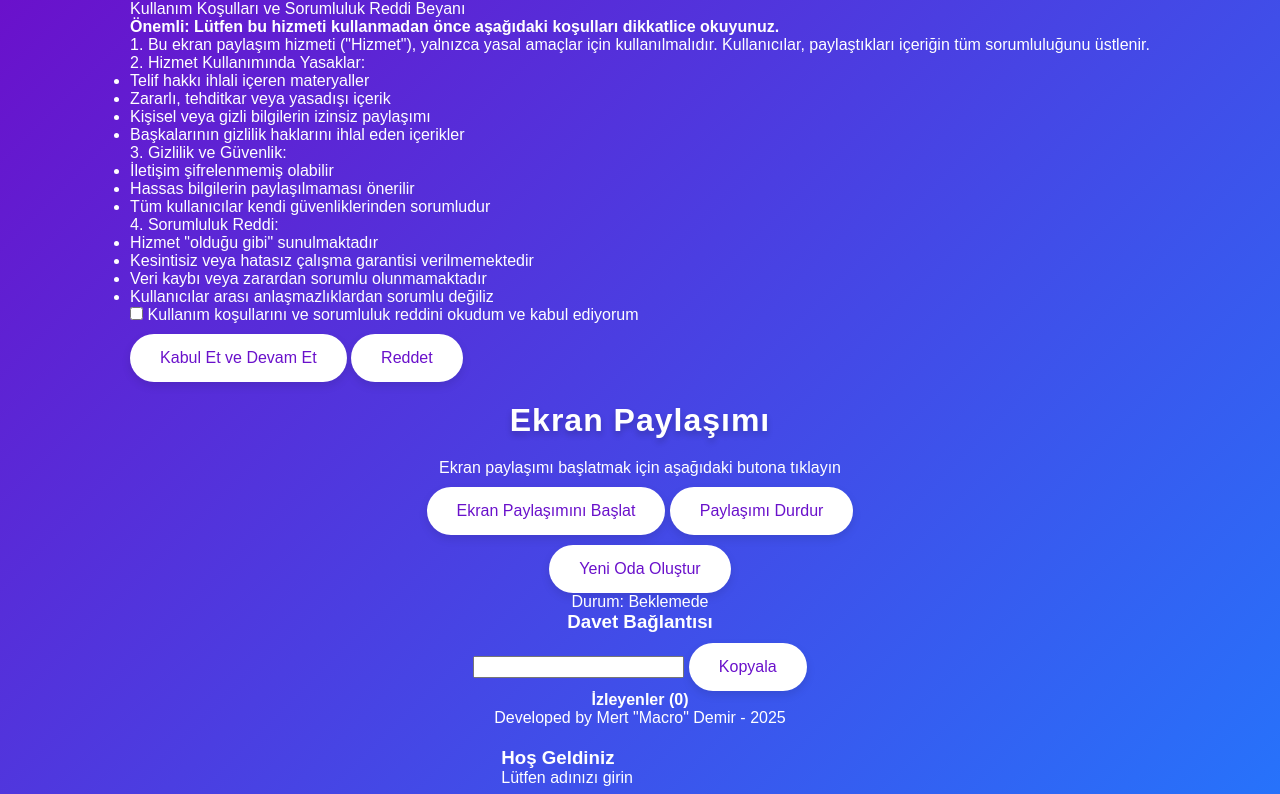
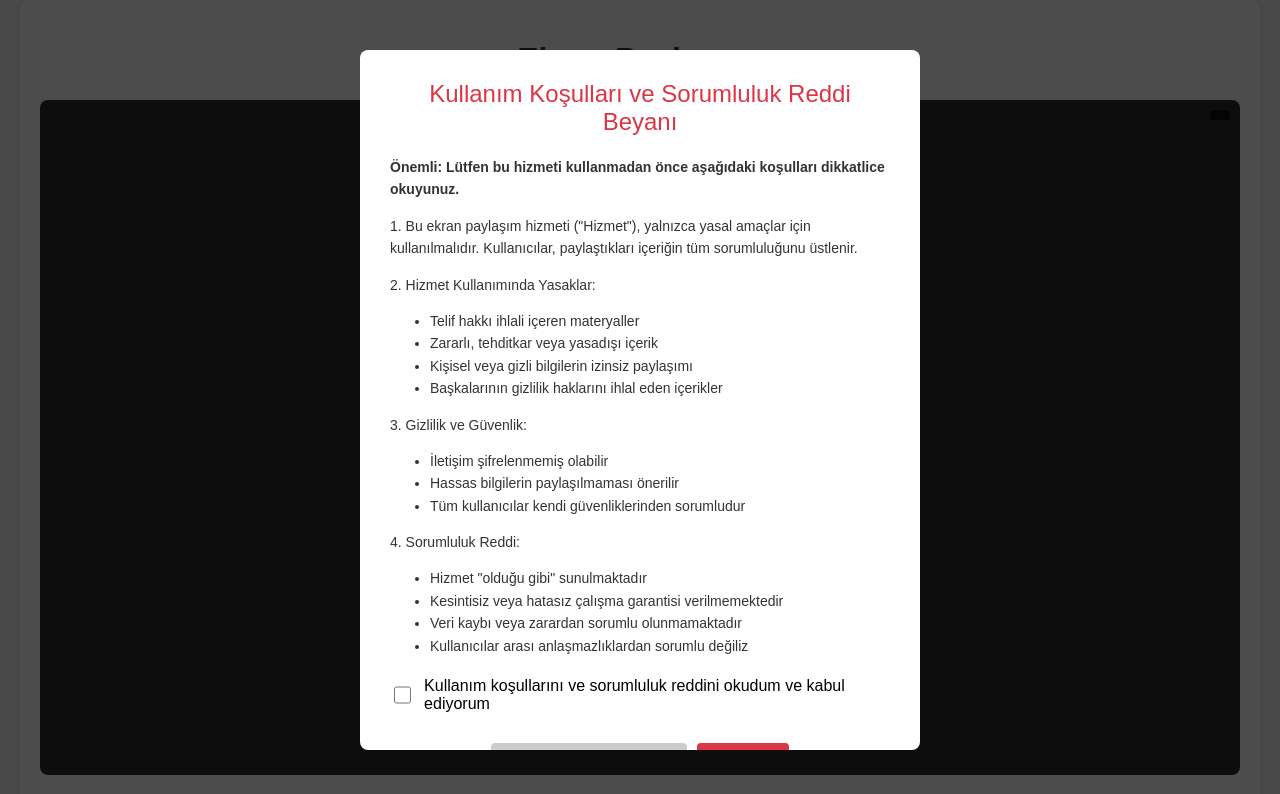
Before and after one commit to macrobeyyyx/streaming, a website: page index.html in a window 1280 px wide. Shown: the top 794 px of the page. Drawn offline with nearby package versions, Linux system fonts and the light colour scheme.

Commit message:
Update styles.css

```diff
--- a/css/styles.css
+++ b/css/styles.css
@@ -1,145 +1,257 @@
-/* Genel Stiller */
-* {
+body {
+    font-family: Arial, sans-serif;
     margin: 0;
     padding: 0;
-    box-sizing: border-box;
-}
-
-body {
-    font-family: 'Poppins', sans-serif;
-    background: linear-gradient(135deg, #6a11cb, #2575fc);
-    color: white;
-    overflow-x: hidden;
     min-height: 100vh;
     display: flex;
-    flex-direction: column;
     justify-content: center;
     align-items: center;
+    background-color: #f5f5f5;
 }
-
 .container {
-    max-width: 600px;
-    width: 90%;
+    background-color: white;
+    padding: 20px;
+    border-radius: 8px;
+    box-shadow: 0 2px 4px rgba(0,0,0,0.1);
+    width: 1200px;
+    max-width: 95%;
+}
+.video-container {
+    width: 100%;
+    aspect-ratio: 16/9;
+    background-color: #2c2c2c;
+    margin: 20px 0;
+    border-radius: 8px;
+    display: flex;
+    align-items: center;
+    justify-content: center;
+    color: white;
+    min-height: 600px;
+    position: relative;
+    overflow: hidden;
+}
+.video-overlay {
+    position: absolute;
+    top: 10px;
+    right: 10px;
+    background: rgba(0,0,0,0.7);
+    padding: 5px 10px;
+    border-radius: 4px;
+    color: white;
+    font-size: 14px;
+}
+button {
+    background-color: #007bff;
+    color: white;
+    border: none;
+    padding: 10px 20px;
+    border-radius: 4px;
+    cursor: pointer;
+    font-size: 16px;
+    margin: 10px 0;
+    transition: all 0.3s ease;
+}
+button:hover {
+    background-color: #0056b3;
+    transform: translateY(-1px);
+}
+button:disabled {
+    background-color: #cccccc;
+    cursor: not-allowed;
+    transform: none;
+}
+.controls {
+    display: flex;
+    gap: 10px;
+    margin-top: 20px;
+    justify-content: center;
+}
+#status {
+    margin-top: 10px;
+    color: #666;
     text-align: center;
-    margin: 0 auto;
+}
+.invite-section {
+    margin-top: 20px;
     padding: 20px;
+    background-color: #f8f9fa;
+    border-radius: 8px;
 }
-
-h1 {
-    font-size: 2rem;
-    margin-bottom: 20px;
-    letter-spacing: 1px;
-    text-shadow: 0 4px 6px rgba(0, 0, 0, 0.2);
+.invite-link {
+    padding: 10px;
+    background-color: #fff;
+    border: 1px solid #ddd;
+    border-radius: 4px;
+    margin: 10px 0;
+    display: flex;
+    justify-content: space-between;
+    align-items: center;
+    box-shadow: 0 1px 3px rgba(0,0,0,0.1);
 }
-
-button {
-    padding: 15px 30px;
-    font-size: 1rem;
-    background-color: white;
-    color: #6a11cb;
+.invite-link input {
+    flex-grow: 1;
     border: none;
-    border-radius: 50px;
-    cursor: pointer;
-    transition: transform 0.3s ease, box-shadow 0.3s ease;
-    box-shadow: 0 4px 10px rgba(0, 0, 0, 0.1);
-    margin-top: 10px;
+    padding: 10px;
+    margin-right: 10px;
+    font-size: 14px;
+    color: #333;
+    background: transparent;
 }
-
-button:hover {
-    transform: scale(1.05);
-    box-shadow: 0 6px 15px rgba(0, 0, 0, 0.2);
+.invite-link input:focus {
+    outline: none;
 }
-
-#inviteLink {
+.signature {
+    text-align: center;
     margin-top: 20px;
-    font-size: 1rem;
-    color: #ffffff;
-    text-shadow: 0 2px 4px rgba(0, 0, 0, 0.2);
-    word-break: break-all;
+    font-style: italic;
+    color: #666;
+    border-top: 1px solid #ddd;
+    padding-top: 10px;
 }
-
-/* Modal Stilleri */
-.modal {
+.viewers {
+    margin-top: 20px;
+    padding: 10px;
+    background-color: #fff;
+    border-radius: 4px;
+    box-shadow: 0 1px 3px rgba(0,0,0,0.1);
+}
+.viewers-list {
+    list-style: none;
+    padding: 0;
+    max-height: 200px;
+    overflow-y: auto;
+}
+.viewers-list li {
+    padding: 8px 10px;
+    border-bottom: 1px solid #eee;
+    display: flex;
+    justify-content: space-between;
+    align-items: center;
+    transition: background-color 0.2s ease;
+}
+.viewers-list li:hover {
+    background-color: #f8f9fa;
+}
+h1, h3, h4 {
+    text-align: center;
+    color: #333;
+}
+.login-modal {
+    display: none;
     position: fixed;
     top: 0;
     left: 0;
     width: 100%;
     height: 100%;
-    background-color: rgba(0, 0, 0, 0.8);
-    display: flex;
+    background-color: rgba(0,0,0,0.5);
     justify-content: center;
     align-items: center;
     z-index: 1000;
 }
-
-.modal-content {
+.login-content {
     background-color: white;
     padding: 30px;
-    border-radius: 15px;
-    max-width: 500px;
+    border-radius: 8px;
+    width: 300px;
     text-align: center;
-    box-shadow: 0 6px 15px rgba(0, 0, 0, 0.2);
+    box-shadow: 0 4px 6px rgba(0,0,0,0.1);
+}
+.login-content input {
+    width: 90%;
+    padding: 10px;
+    margin: 10px 0;
+    border: 1px solid #ddd;
+    border-radius: 4px;
+    font-size: 16px;
+}
+.user-info {
+    text-align: right;
+    margin-bottom: 10px;
+    font-weight: bold;
+    color: #007bff;
+}
+.notification {
+    position: fixed;
+    top: 20px;
+    right: 20px;
+    padding: 15px 20px;
+    background-color: #28a745;
+    color: white;
+    border-radius: 4px;
+    display: none;
+    animation: slideIn 0.3s ease-out;
+    z-index: 1000;
+}
+@keyframes slideIn {
+    from {
+        transform: translateX(100%);
+        opacity: 0;
+    }
+    to {
+        transform: translateX(0);
+        opacity: 1;
+    }
 }
 
-.modal-content h2 {
-    font-size: 1.5rem;
-    margin-bottom: 15px;
-    color: #343a40;
+.disclaimer-modal {
+    display: none;
+    position: fixed;
+    top: 0;
+    left: 0;
+    width: 100%;
+    height: 100%;
+    background-color: rgba(0,0,0,0.7);
+    z-index: 2000;
+    justify-content: center;
+    align-items: center;
 }
 
-.modal-content p {
-    font-size: 1rem;
-    margin-bottom: 20px;
-    color: #495057;
+.disclaimer-content {
+    background-color: white;
+    padding: 30px;
+    border-radius: 8px;
+    width: 500px;
+    max-width: 90%;
+    max-height: 80vh;
+    overflow-y: auto;
 }
 
-.modal button {
-    background-color: #28a745;
-    padding: 10px 20px;
-    font-size: 1rem;
-    border: none;
-    border-radius: 50px;
-    cursor: pointer;
-    transition: transform 0.3s ease, box-shadow 0.3s ease;
-    box-shadow: 0 4px 10px rgba(0, 0, 0, 0.1);
+.disclaimer-title {
+    font-size: 1.5em;
+    color: #dc3545;
+    margin-bottom: 20px;
+    text-align: center;
 }
 
-.modal button:hover {
-    transform: scale(1.05);
-    box-shadow: 0 6px 15px rgba(0, 0, 0, 0.2);
+.disclaimer-text {
+    font-size: 14px;
+    line-height: 1.6;
+    margin-bottom: 20px;
+    color: #333;
 }
 
-/* İmza Stilleri */
-.footer {
-    position: fixed;
-    bottom: 0;
-    width: 100%;
-    background-color: rgba(0, 0, 0, 0.5);
-    color: white;
-    padding: 15px 0;
-    text-align: center;
-    font-size: 0.9rem;
-    font-style: italic;
-    letter-spacing: 1px;
+.disclaimer-buttons {
+    display: flex;
+    justify-content: center;
+    gap: 10px;
 }
 
-.footer strong {
-    color: #ffffff;
-    text-shadow: 0 2px 4px rgba(0, 0, 0, 0.2);
+.accept-button {
+    background-color: #28a745;
 }
 
-/* Responsive Tasarım */
-@media (max-width: 768px) {
-    h1 {
-        font-size: 1.5rem;
-    }
+.reject-button {
+    background-color: #dc3545;
+}
 
-    button {
-        font-size: 0.9rem;
-        padding: 10px 20px;
-    }
+.checkbox-container {
+    margin: 20px 0;
+    display: flex;
+    align-items: center;
+    gap: 10px;
+}
 
-    .modal-content {
-        padding: 20px;
-    }
+.checkbox-container input[type="checkbox"] {
+    width: 18px;
+    height: 18px;
 }
```
